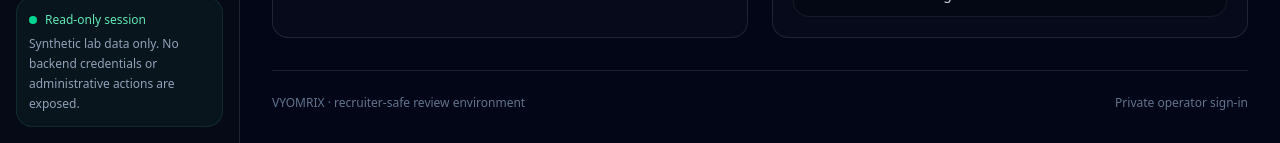
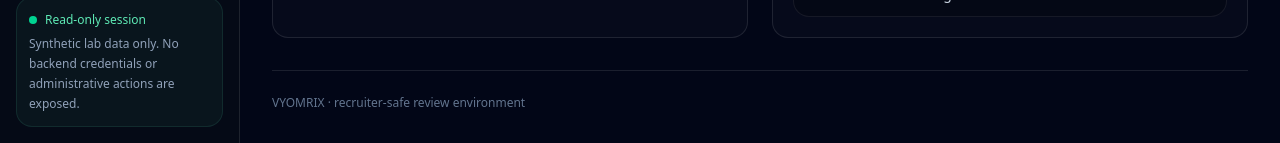
Before and after one commit to mithilkg10/VYOMRIX, a Next.js app in the folder frontend/: page /demo in a window 1280 px wide. Shown: the part 1959-2102 px from the top of the page. Built offline with nearby package versions, Linux system fonts and the light colour scheme.

Commit message:
ui: remove alternate operator navigation from recruiter demo

```diff
--- a/frontend/src/components/demo/DemoWorkspace.tsx
+++ b/frontend/src/components/demo/DemoWorkspace.tsx
@@ -1,4 +1,3 @@
-import Link from "next/link";
 import { ExternalLink, LockKeyhole, ShieldCheck } from "lucide-react";
 import { DemoAttackAndReports } from "./DemoAttackAndReports";
 import { DemoAssetsAndDetections } from "./DemoAssetsAndDetections";
@@ -83,9 +82,8 @@ export function DemoWorkspace() {
             <DemoAssetsAndDetections />
             <DemoAttackAndReports />
 
-            <footer className="mt-8 flex flex-wrap items-center justify-between gap-3 border-t border-white/10 pt-6 text-xs text-slate-500">
-              <span>VYOMRIX · recruiter-safe review environment</span>
-              <Link href="/login" className="hover:text-slate-300">Private operator sign-in</Link>
+            <footer className="mt-8 border-t border-white/10 pt-6 text-xs text-slate-500">
+              VYOMRIX · recruiter-safe review environment
             </footer>
           </div>
         </section>
```
